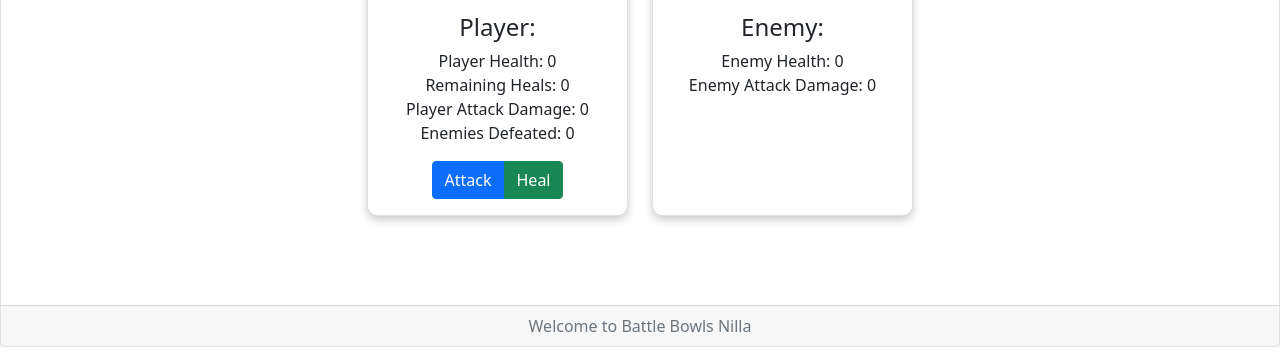
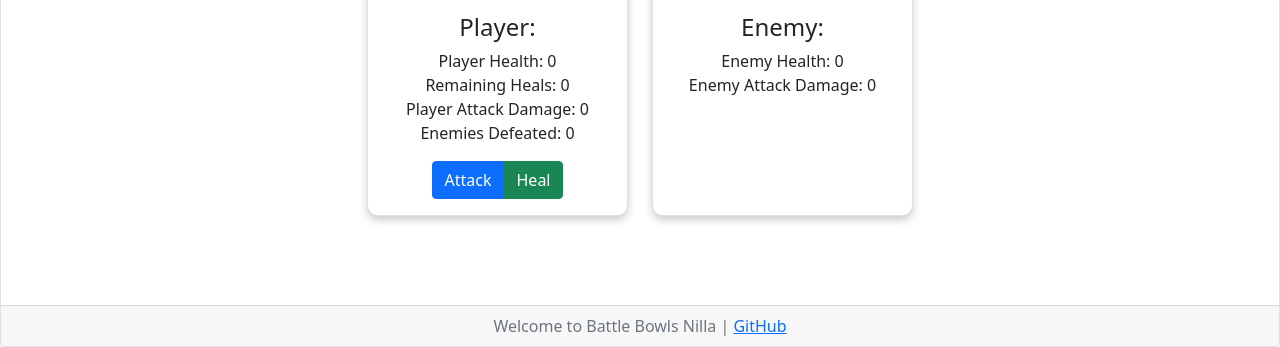
Before and after one commit to rt3me/battle-bowls-nilla, a website built with Parcel: page src/index.html in a window 1280 px wide. Shown: the part 453-800 px from the top of the page. Built offline with nearby package versions, Linux system fonts and the light colour scheme; some packages are replaced by stand-ins of ours; files whose address does not match are found by name.

Commit message:
Add GitHub link

```diff
--- a/src/index.html
+++ b/src/index.html
@@ -70,7 +70,7 @@
         </div>
       </div>
 
-      <div class="card-footer text-muted mt-3">Welcome to Battle Bowls Nilla</div>
+      <div class="card-footer text-muted mt-3">Welcome to Battle Bowls Nilla | <a href="https://github.com/rt3me/battle-bowls-nilla">GitHub</a></div>
     </div>
 
     <!-- jQuery must come first, then Popper.js, then the Bootstrap JavaScript plugins.-->
```
